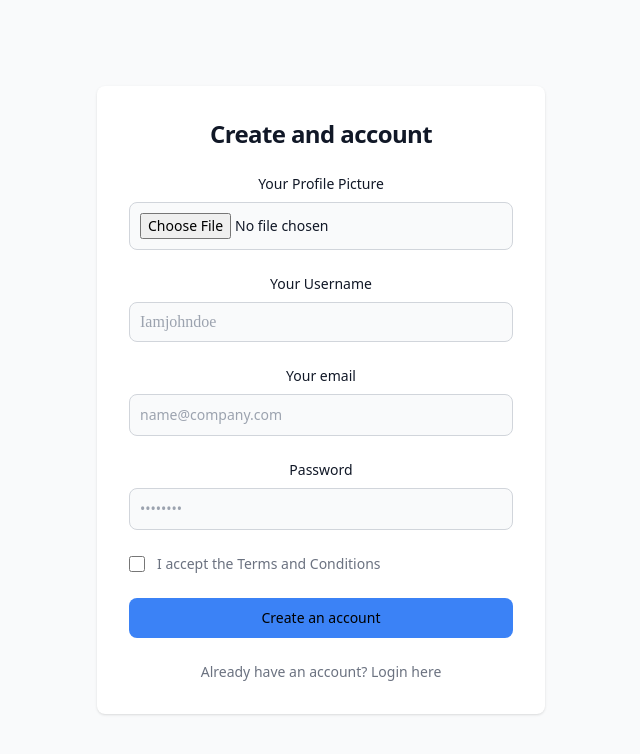
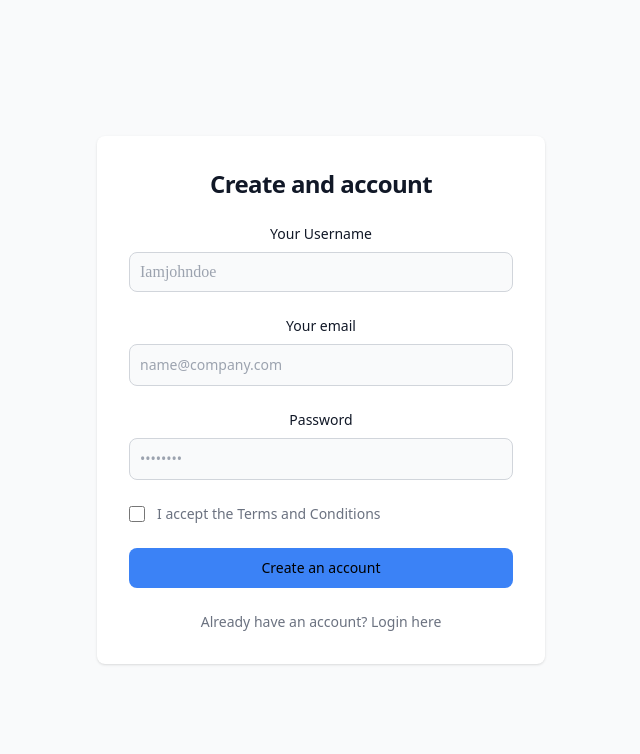
Before and after one commit to khanalisha73017/frontend, a React (Create React App) app in the folder frontend/: page / in a window 1280 px wide. Shown: the top 754 px of the page, without its empty margins (319-959 px from the left). Built offline with nearby package versions, Linux system fonts and the light colour scheme.

Commit message:
Update SignUp.jsx

```diff
--- a/frontend/src/page/SignUp.jsx
+++ b/frontend/src/page/SignUp.jsx
@@ -7,11 +7,13 @@ import { createUser } from "../redux/authuser/action";
 
 export const SignUp = () => {
   const [formData, setFormData] = useState({
+
     name: "",
+
     email: "",
     password: "",
   });
-  const [avatar, setAvatar] = useState(null);
+  const [avatar, setavatar] = useState(null);
   const dispatch = useDispatch();
   const navigate = useNavigate();
 
@@ -20,7 +22,7 @@ export const SignUp = () => {
     if (type === "file") {
       const fileInput = e.target;
       if (fileInput.files) {
-        setAvatar(fileInput.files[0]);
+        setavatar(fileInput.files[0]);
       }
     } else {
       setFormData({
@@ -52,7 +54,7 @@ export const SignUp = () => {
               Create and account
             </h1>
             <form className="space-y-4 md:space-y-6" onSubmit={handleSubmit}>
-              <div>
+{/*               <div>
                 <label
                   htmlFor="avatar"
                   className="block mb-2 text-sm font-medium text-gray-900 dark:text-white"
@@ -67,7 +69,7 @@ export const SignUp = () => {
                   onChange={handleChange}
                   className="bg-gray-50 border border-gray-300 text-gray-900 sm:text-sm rounded-lg focus:ring-primary_green focus:border-primary_green block w-full p-2.5 dark:bg-gray-700 dark:border-gray-600 dark:placeholder-gray-400 dark:text-white dark:focus:ring-blue-500 dark:focus:border-blue-500"
                 />
-              </div>
+              </div> */}
               <div>
                 <label
                   htmlFor="username"
```
